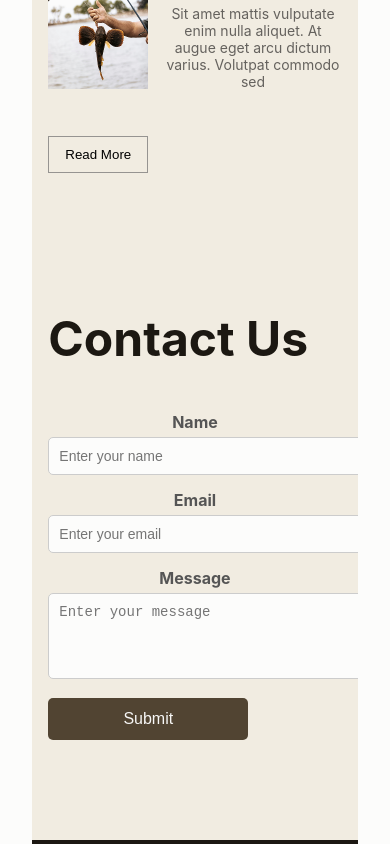
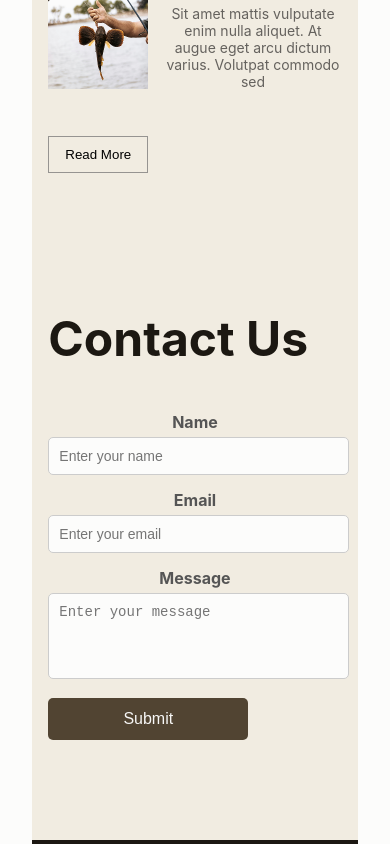
Before and after one commit to Hassen33/QoreTechnicalTest, a React (Vite) app: page / in a window 390 px wide. Shown: the part 3244-4088 px from the top of the page. Built offline with nearby package versions, Linux system fonts and the light colour scheme; a web font is replaced by a local one.

Commit message:
Fix: Contact Form Inputs OverFlow ..

```diff
--- a/src/Components/Contact/Contact.module.css
+++ b/src/Components/Contact/Contact.module.css
@@ -83,4 +83,9 @@
   .contactContainer {
     padding: 20px 0px;
   }
+  /* Input Fields */
+  .formGroup input,
+  .formGroup textarea {
+    width: 95%;
+  }
 }
```
